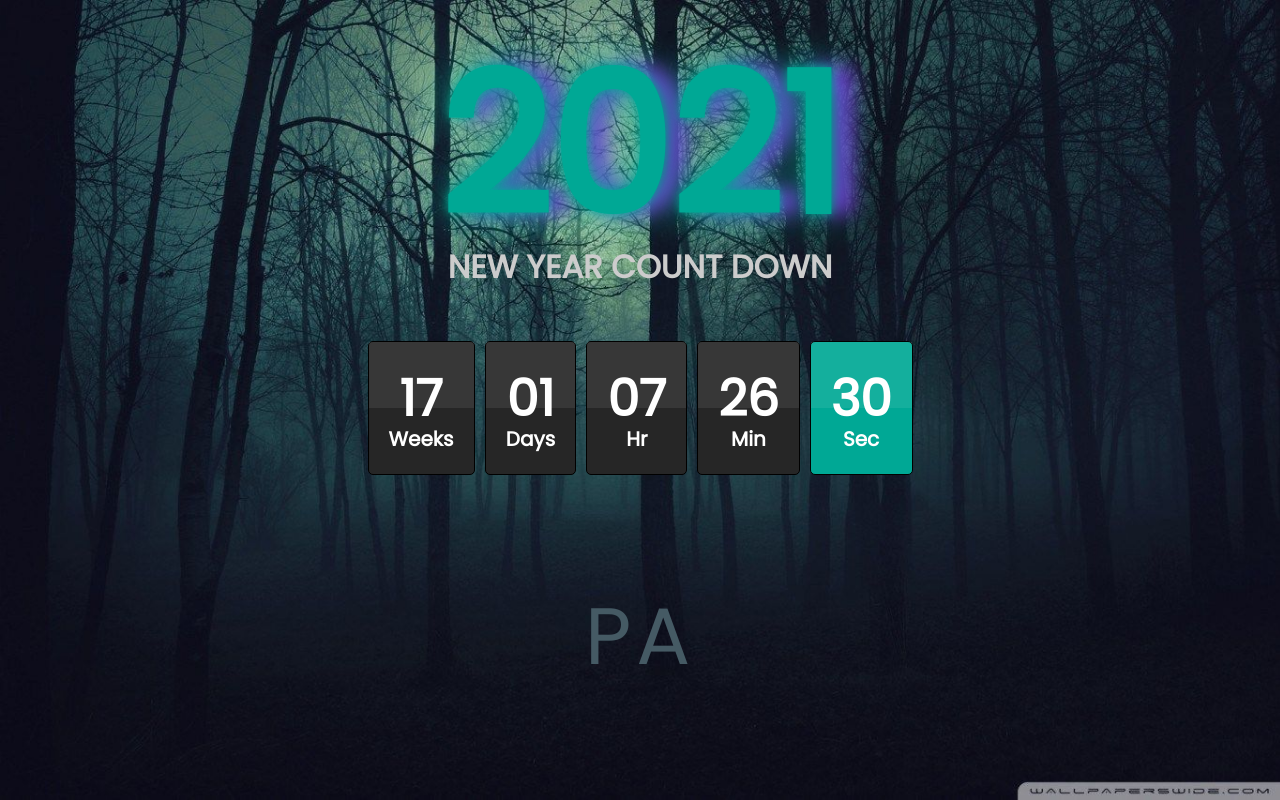
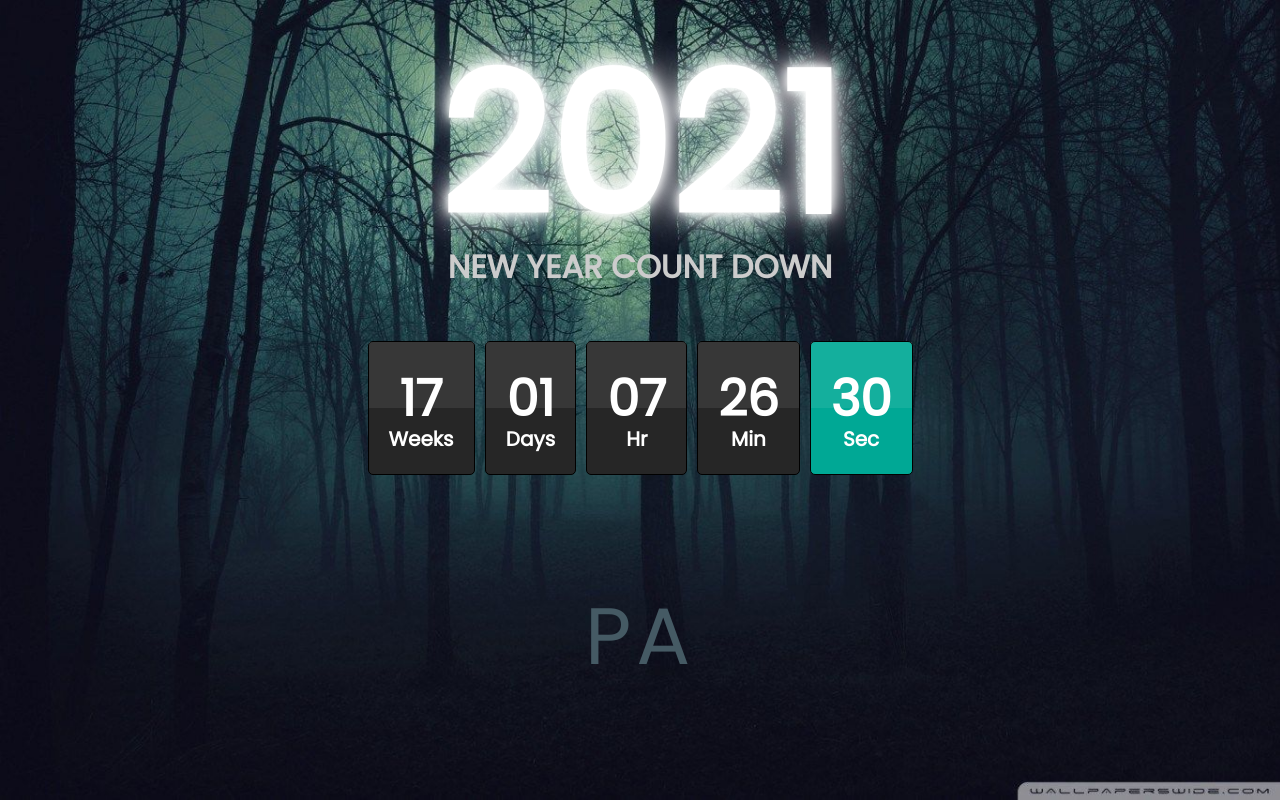
Before and after one commit to ANGELperfect/New-year-countdown, a plain HTML site: page index.html in a window 1280 px wide. In both pictures the pointer is over the element "2021". Drawn offline with nearby package versions, Linux system fonts and the light colour scheme.

Commit message:
Update count-down.css

```diff
--- a/count-down.css
+++ b/count-down.css
@@ -27,8 +27,8 @@ body{
 #pick:hover{
     cursor: pointer;
     transition: 1s;
-    color: #00a895;
-    text-shadow: 0 0 40px #00a895, 0 0 10px #00a895, 20px 0 20px blueviolet;
+    color: white;
+    text-shadow: 0 0 10px white, 0 0 20px white, 0 0 40px white;
 }
 
 #pick:hover #new{
```
